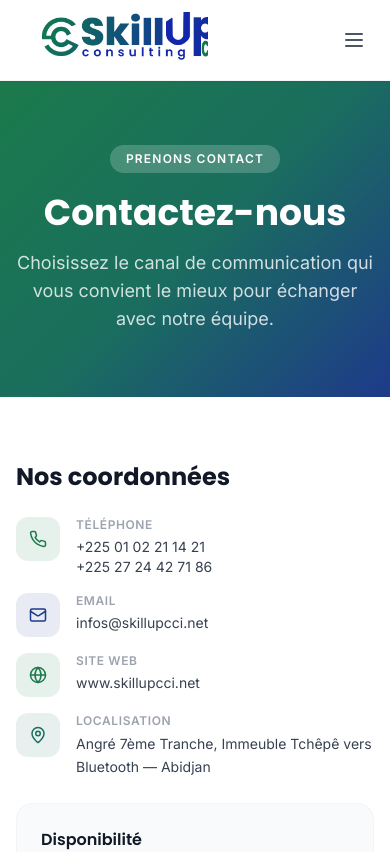
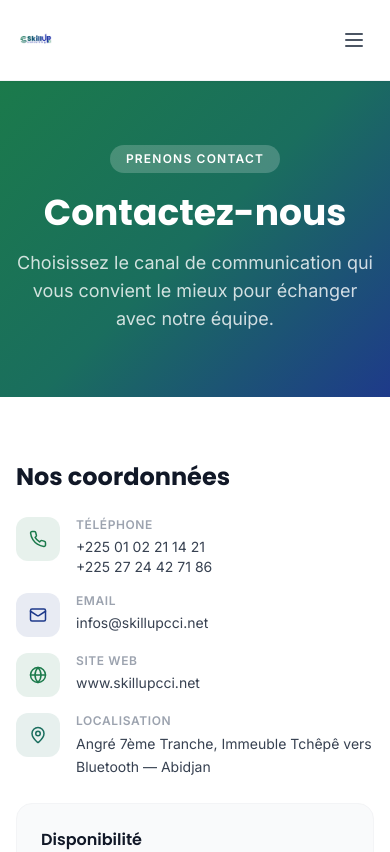
Before and after one commit to esperanceykouassi-bit/proj-esp, a React (Vite) app in the folder frontend/: page /contact in a window 390 px wide. Shown: the top 852 px of the page. Built offline with nearby package versions, Linux system fonts and the light colour scheme.

Commit message:
Fix full logo display on mobile screens

```diff
--- a/frontend/src/components/Navbar.jsx
+++ b/frontend/src/components/Navbar.jsx
@@ -43,18 +43,15 @@
       }`}
     >
       <nav className="max-w-7xl mx-auto px-4 sm:px-6 lg:px-8">
-        {/* Hauteur ajustée à h-20 pour un alignement parfait */}
         <div className="flex items-center justify-between h-20">
 
-          {/* Logo agrandi avec conteneur de découpe propre */}
+          {/* Logo réactif - Affiche l'image complète sans tronquage */}
           <Link to="/" className="flex items-center shrink-0 py-2">
-            <div className="w-48 sm:w-56 h-14 overflow-hidden flex items-center justify-start">
-              <img
-                src="/images/logo-full.jpeg"
-                alt="SkillUp Consulting CI"
-                className="w-[230px] max-w-none h-auto object-cover object-left"
-              />
-            </div>
+            <img
+              src="/images/logo-full.jpeg"
+              alt="SkillUp Consulting CI"
+              className="h-10 sm:h-12 md:h-14 w-auto object-contain max-w-[200px] xs:max-w-[240px] sm:max-w-none"
+            />
           </Link>
 
           {/* Desktop nav */}
```
